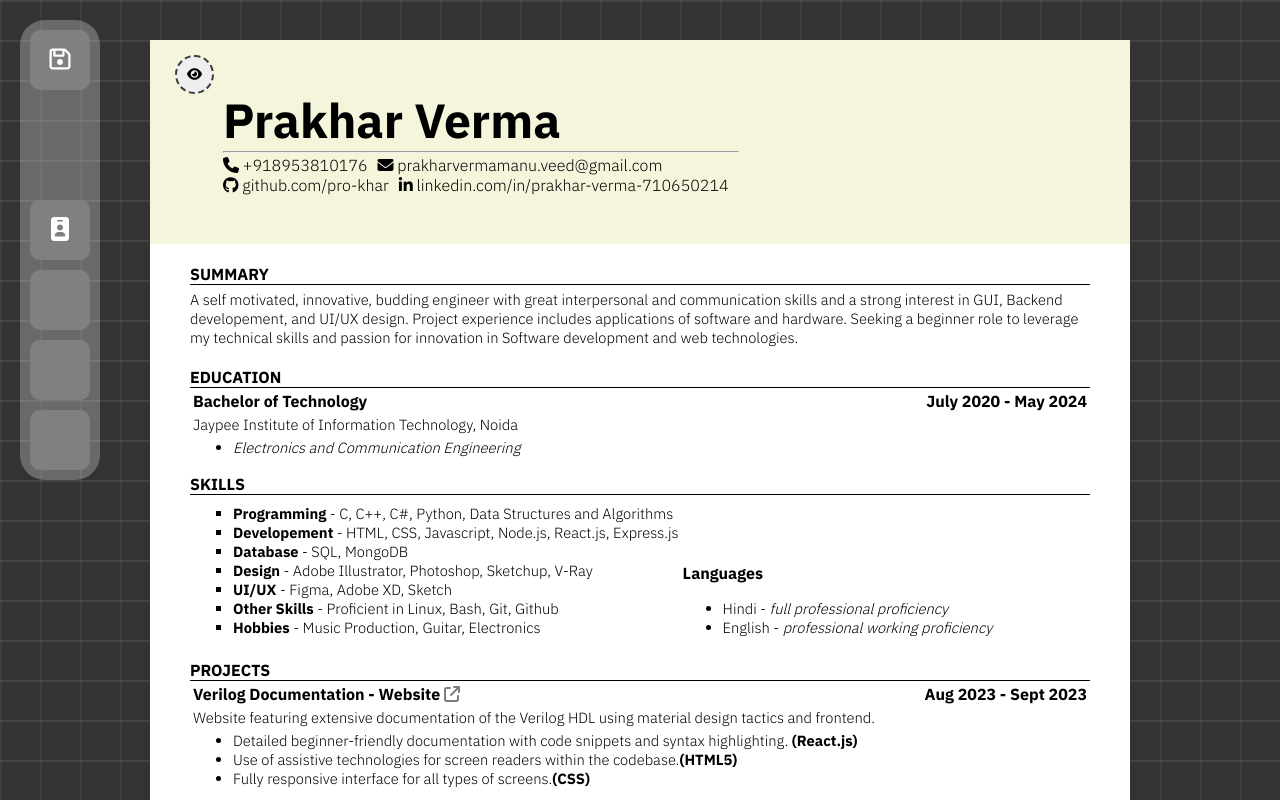
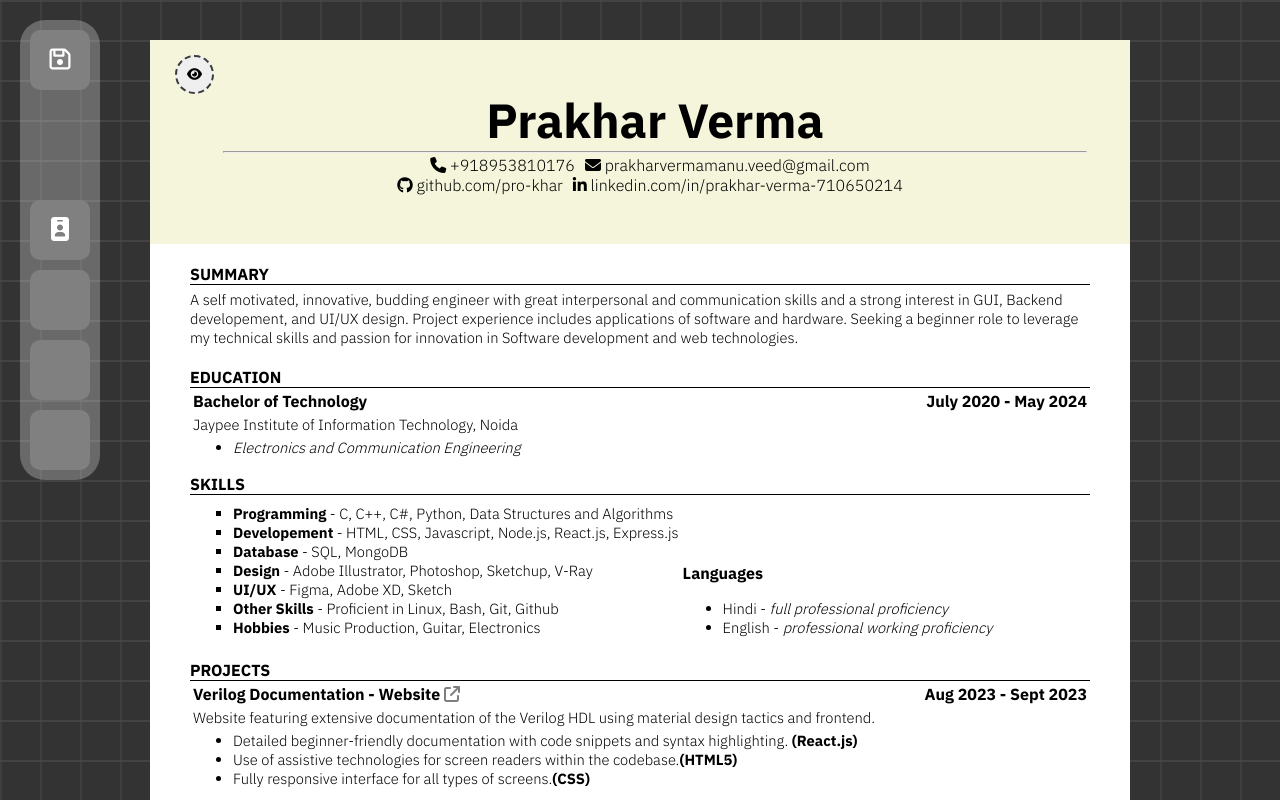
Before and after one commit to pro-khar/resume-builder, a React (Vite) app: page / in a window 1280 px wide. Built offline with nearby package versions, Linux system fonts and the light colour scheme.

Commit message:
image-toggle level 2 no-animation

```diff
--- a/src/modules/header.jsx
+++ b/src/modules/header.jsx
@@ -11,7 +11,14 @@ function Header(){
     }
     // console.log(getImageState())
 
-
+    const nameCenter = () => {
+        if(!image){
+            return{
+                width : "100%",
+                textAlign : "center",
+            };
+        }
+    }
 
     const [color, setColor] = useState("beige")
 
@@ -19,7 +26,7 @@ function Header(){
     return(
         <>
         <section id="intro" style={{backgroundColor : color}}>
-        <table>
+        <table style={nameCenter()}>
             <tr>
                 <td style={{display:getImageState()}}><img id="photu"  src = {"./src/assets/60KB.jpeg"} alt="ME" /></td>
                 <td id = "namecard">
@@ -38,7 +45,7 @@ function Header(){
             </tr>
         </table>
 
-        <div id="colorBar">
+        <div id="colorBar" class="printHide">
             <div id="colorbar_container">
                 <button onClick = { ()=> setColor("beige")} style={{backgroundColor: "beige"}}></button>
                 <button onClick = { ()=> setColor("#E1F0DA")} style={{backgroundColor: "#E1F0DA"}}></button>
@@ -47,11 +54,11 @@ function Header(){
             </div>
         </div>
 
-        <div id="image-toggle">
+        <div id="image-toggle" class="printHide">
             <button
             onClick={(e)=>{
             setImage((prev) => !prev);
-            console.log(image)
+            // console.log(image)
           }}
           >
             <i class="fa-solid fa-eye"></i>
```
Also changed, not shown: public/print.css (+3 -6 lines).
